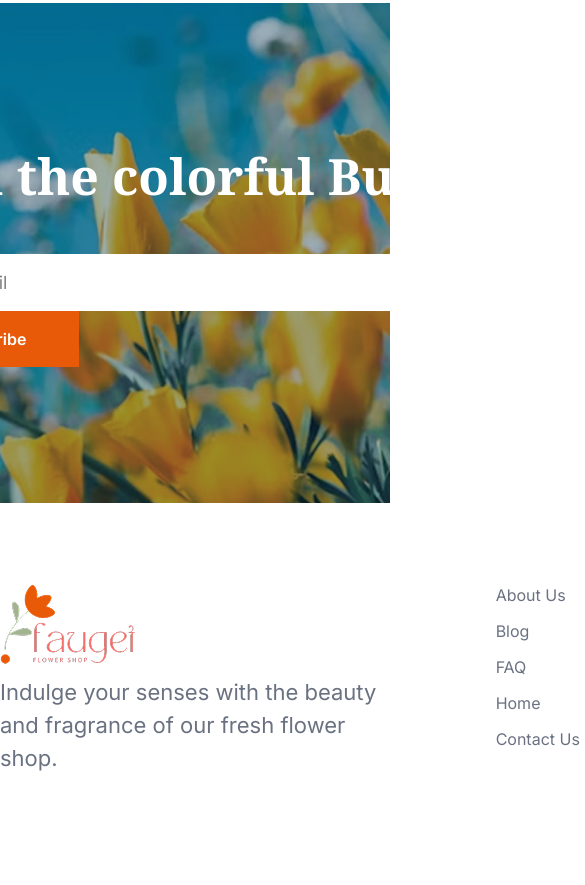
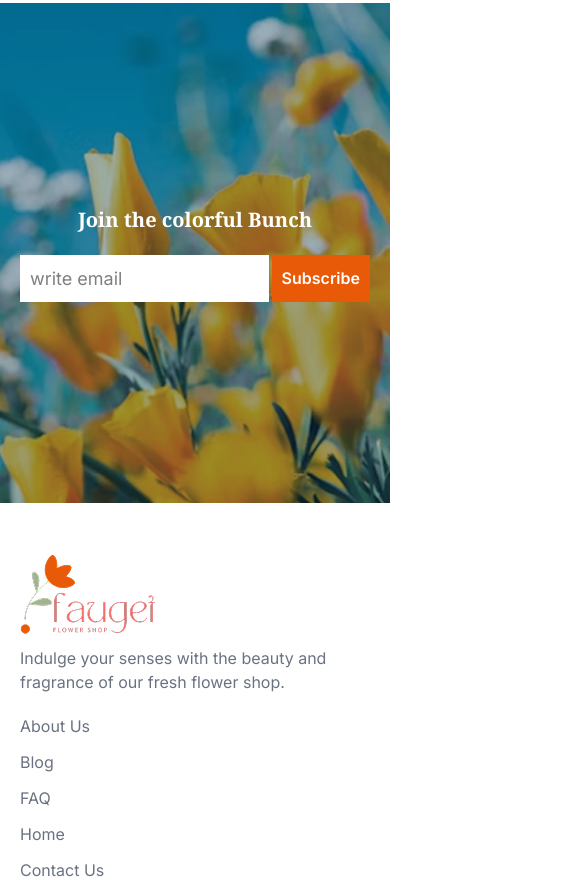
Before and after one commit to abapurbo/assignment2-flowers, a plain HTML site: page index.html in a window 390 px wide. Shown: the part 3779-4664 px from the top of the page, 585 px wide, since content can reach past the window. Before the commit the page ends 4604 px from the top, so only its background shows below. Drawn offline with nearby package versions, Linux system fonts and the light colour scheme.

Commit message:
added footer section and join the colorful section responsive

```diff
--- a/index.html
+++ b/index.html
@@ -218,10 +218,10 @@
         </section>
         <!--join the colorful bunch section -->
         <section class="join-colorful-container">
-            <div>
+            <div class="join-inner-cotanier">
                 <h1 class="join-color-title noto-serif-text">Join the colorful Bunch</h1>
-                <div>
-                    <input class="subscribe-int" type="email" placeholder="write email">
+                <div class="join-input">
+                    <input class="subscribe-int flex-1" type="email" placeholder="write email">
                     <input class="subscribe-btn" type="button" value="Subscribe">
                 </div>
             </div>
--- a/styles/style.css
+++ b/styles/style.css
@@ -154,62 +154,87 @@
   color: white;
   font-size: 50px;
   font-weight: 700;
-  margin-bottom:40px;
-  text-align:center;
+  margin-bottom: 40px;
+  text-align: center;
 
 }
-.subscribe-int{
-  background-color:white;
-  width:600px;
-  padding:15px 300px 15px 20px;
+
+.subscribe-int {
+  background-color: white;
+  width: 600px;
+  padding: 15px 300px 15px 20px;
 
 }
-.join-colorful-container input[type="email"]{
-  color:rgba(0, 0, 0, 1);
-  font-size:18px;
+
+.join-colorful-container input[type="email"] {
+  color: rgba(0, 0, 0, 1);
+  font-size: 18px;
 
 }
-.subscribe-btn{
-  color:white;
-  font-size:16px;
-  font-weight:600;
-  font-size:16px;
-  background-color:#E95A08;
-  padding:16px 53px 16px 53px;
+
+.subscribe-btn {
+  color: white;
+  font-size: 16px;
+  font-weight: 600;
+  font-size: 16px;
+  background-color: #E95A08;
+  padding: 16px 53px 16px 53px;
   cursor: pointer;
 }
-.footer-container{
-  width:1120px;
-  margin:auto;
-  margin-bottom:50px;
+
+.footer-container {
+  width: 1120px;
+  margin: auto;
+  margin-bottom: 50px;
+
 
 }
-.footer-inner-container{
-  display:flex;
-  justify-content:space-between;
+
+.footer-inner-container {
+  display: flex;
+  justify-content: space-between;
+
 
 }
-.footer-list{
-  list-style:none;
-  row-gap:7px;
+
+.footer-list {
+  list-style: none;
+  row-gap: 7px;
 }
-.footer-description{
- font-size:22px;
- width:390px;
- margin-top:10px
+
+.footer-description {
+  font-size: 22px;
+  width: 390px;
+  margin-top: 10px
 }
-.footer-icon{
-  display:flex;
-  justify-content:space-between;
-  align-items:center;
-  width:200px;
-  height:50px;
+
+.footer-icon {
+  display: flex;
+  justify-content: space-between;
+  align-items: center;
+  width: 200px;
+  height: 50px;
 }
+
 /* .icon{
   width:10px
 } */
 @media screen and (max-width:576px) {
-  .navbar {
+  .footer-container{
+    width:auto;
+    margin-left:20px;
+    margin-right:20px;
+  }
+  .footer-inner-container{
+    flex-direction:column;
+    gap:20px;
+
+  }
+  .footer-description{
+    width: auto;
+    font-size:16px;
+  }
+   .navbar {
     width: auto;
     margin-left: 20px;
     margin-right: 20px;
@@ -346,4 +371,35 @@
     margin-bottom: 20px;
 
   }
+
+  .join-colorful-container {
+    object-position: center;
+    margin-bottom:50px;
+  }
+
+  .join-input {
+    display: flex;
+    justify-content: space-between;
+    margin-left: 20px;
+    margin-right: 20px;
+  }
+
+  .join-color-title {
+    font-size: 20px;
+    margin-bottom: 20px;
+  }
+
+  .subscribe-int {
+    padding: 10px;
+    width: 10%
+  }
+
+  .subscribe-btn {
+    width: auto;
+    margin-left: 3px;
+    padding: 10px;
+    font-size: 16px;
+    font-weight: 600;
+  }
+
 }
```
